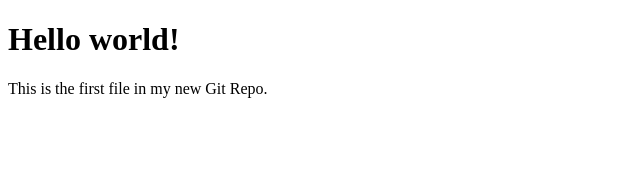
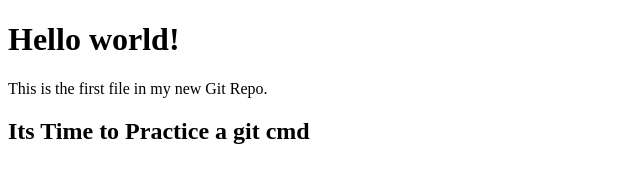
Before and after one commit to manishashelke94/gitpract, a plain HTML site: page myproject/index.html in a window 1280 px wide. Shown: the whole page, without its empty margins (0-640 px from the left). Drawn offline with Linux system fonts and the light colour scheme.

Commit message:
Update index.html with new line

```diff
--- a/myproject/index.html
+++ b/myproject/index.html
@@ -7,6 +7,6 @@
 
 <h1>Hello world!</h1>
 <p>This is the first file in my new Git Repo.</p>
-
+<h2>Its Time to Practice a git cmd</h2>
 </body>
 </html>
```
